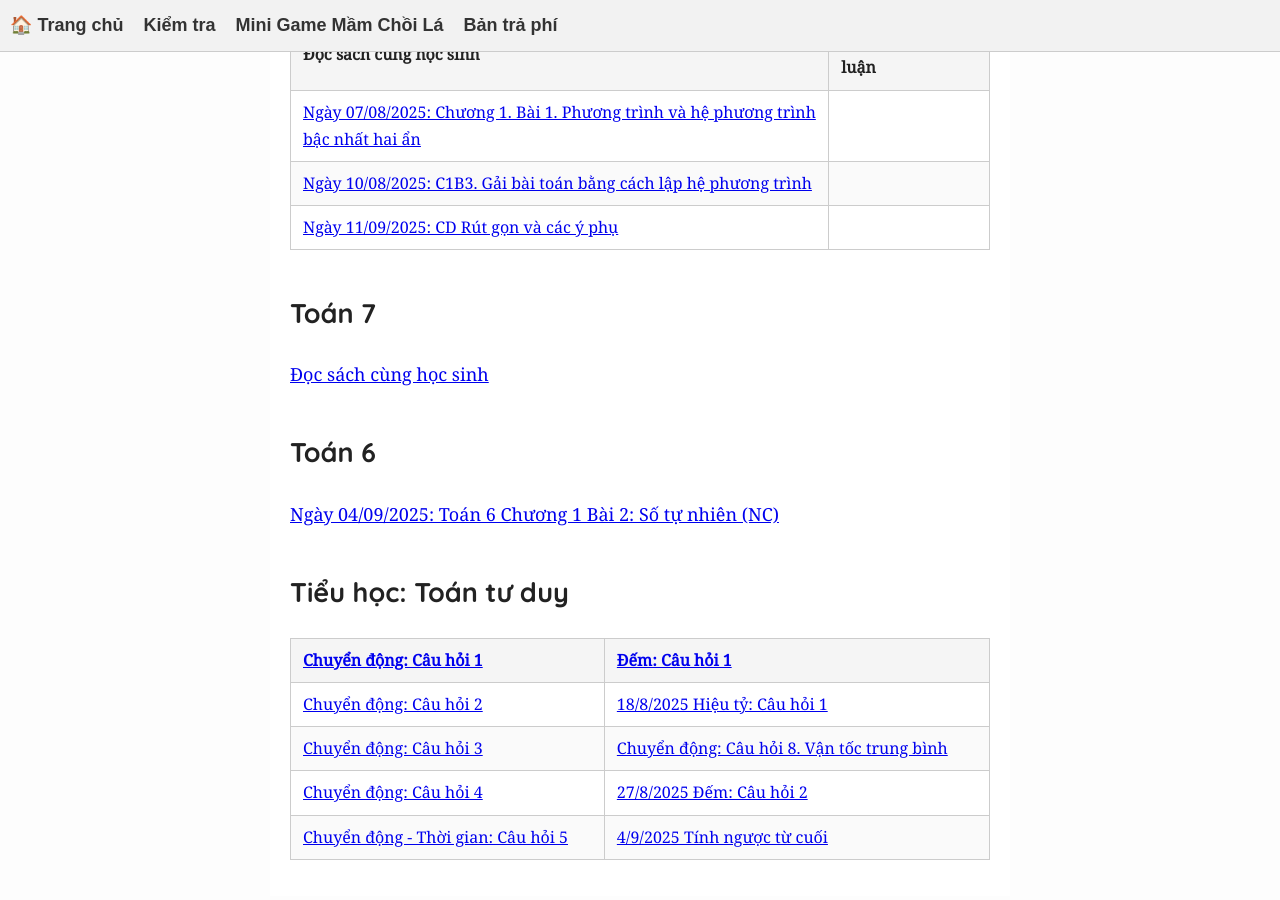
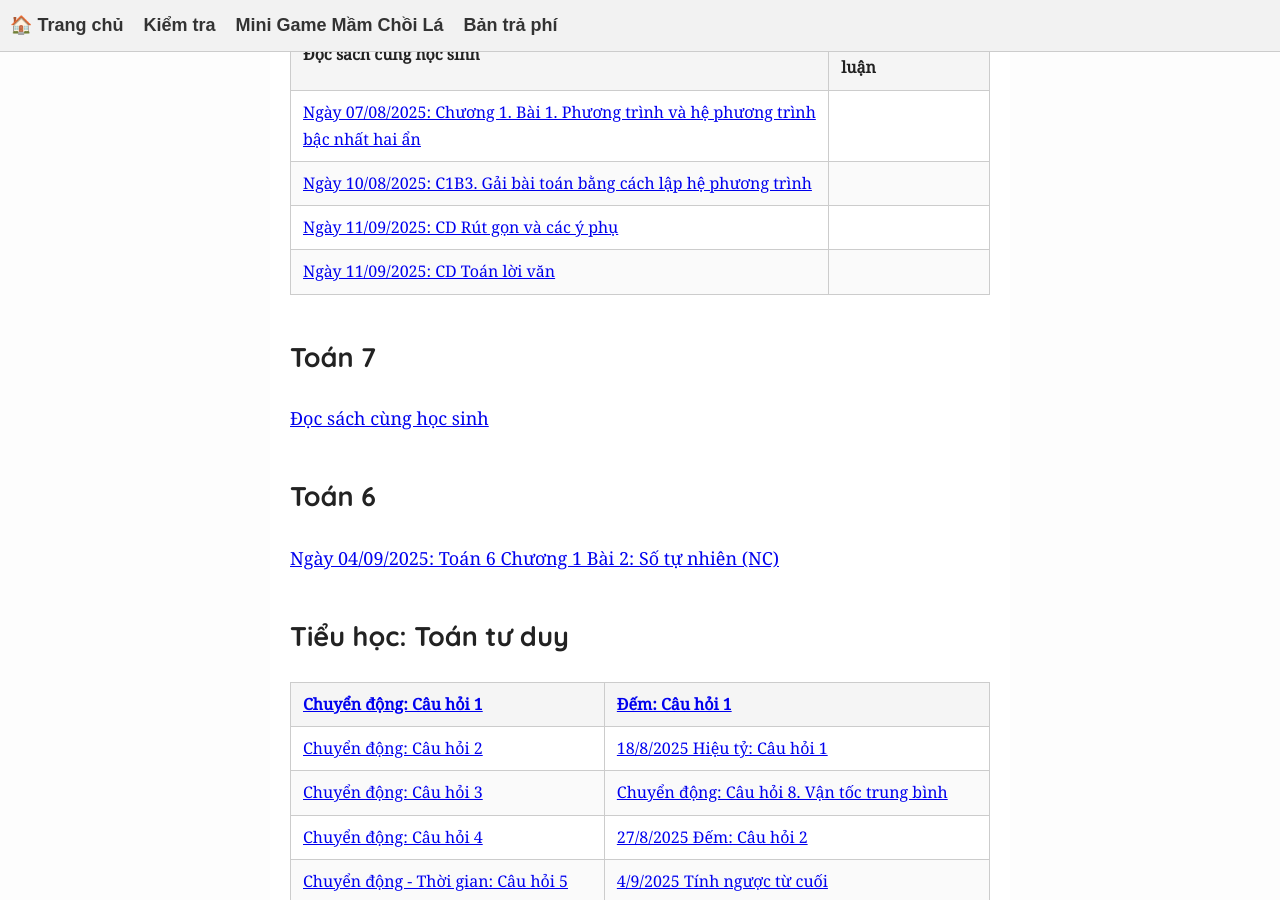
Before and after one commit to NguyenMuoiVN1988/publicstudyrepo, a Jekyll site: the page built from index.md, in a window 1280 px wide and 900 px high, scrolled down 1161 px. Built offline with Jekyll 4.4.1, drawn with Linux system fonts in a browser that asks for light colours.

Commit message:
Update index.md

```diff
--- a/index.md
+++ b/index.md
@@ -39,6 +39,7 @@ title: "Public Study"
 | [Ngày 07/08/2025: Chương 1. Bài 1. Phương trình và hệ phương trình bậc nhất hai ẩn](T9/C1B1.md)| |
 | [Ngày 10/08/2025: C1B3. Gải bài toán bằng cách lập hệ phương trình](T9/T9C1Ba3.md)| |
 | [Ngày 11/09/2025: CD Rút gọn và các ý phụ](T9/T9C3B5.html)| |
+|[Ngày 11/09/2025: CD Toán lời văn](T9/T9CDLoiVan.html)| |
 
 ## Toán 7
 [Đọc sách cùng học sinh](T7/DocCungHST7.md)
```
